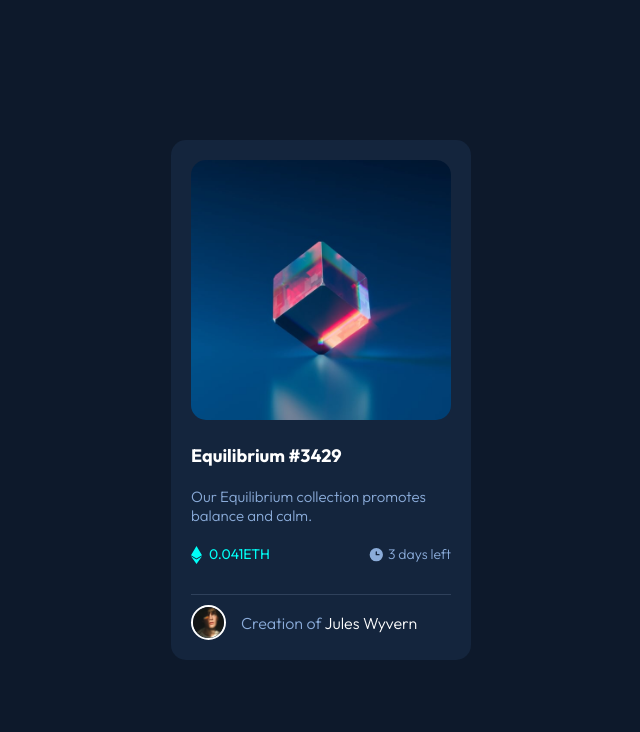
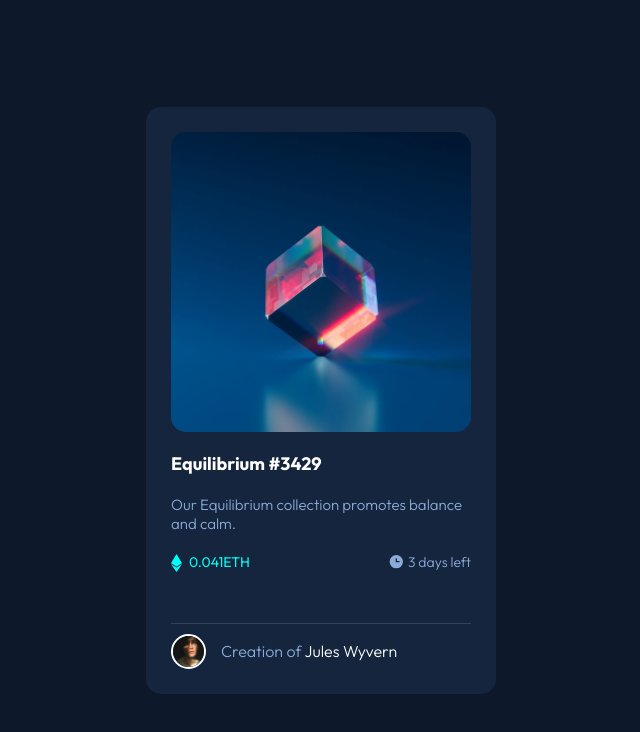
Before and after one commit to cezarviana/challenge-frontend-mentor-nft-preview-card-component, a plain HTML site: page index.html in a window 1280 px wide. Shown: the whole page, without its empty margins (319-959 px from the left). Drawn offline with Linux system fonts and the light colour scheme.

Commit message:
<modified>: inserção dos :hover, imagens pelo style.css, identação e refatoração.

```diff
--- a/index.html
+++ b/index.html
@@ -16,7 +16,7 @@
     <link rel="preconnect" href="https://fonts.gstatic.com" crossorigin>
     <link href="https://fonts.googleapis.com/css2?family=Outfit:wght@100..900&display=swap" rel="stylesheet">
 
-    <!-- TIME 46min -->
+    <!-- TIME 2:13min -->
     <!-- https://www.frontendmentor.io/challenges/nft-preview-card-component-SbdUL_w0U/hub -->
 
 </head>
@@ -51,7 +51,7 @@
             <div class="creator">
                 <img src="src/images/image-avatar.png" alt="Creator Avatar">
 
-                <p>Creation of <a class="creator-name" href="">Jules Wyvern</a></p>
+                <p class="text">Creation of <a class="creator-name" href="">Jules Wyvern</a></p>
 
             </div>
 
--- a/src/css/style.css
+++ b/src/css/style.css
@@ -8,30 +8,65 @@ main {
     align-items: center;
     justify-content: center;
     height: 100vh;
+    padding: 0 25px;
 }
 
 .card {
     display: flex;
     flex-direction: column;
     background-color: var(--card-bg);
-    max-width: 300px;
-    height: 520px;
+    max-width: 350px;
     border-radius: 15px;
-    padding: 20px;
+    padding: 25px;
 }
 
-.card-image {
+.card .image-link {
+    position: relative;
+    display: flex;
+}
+
+.card .image-link .card-image {
     border-radius: 15px;
     width: 100%;
+    height: 100%;
 }
 
-.card-title {
+.card .image-link::before{
+    content: '';
+    background-color: var(--eth-text-color);
+    width: 100%;
+    height: 100%;
+    position: absolute;
+    opacity: 0;
+    transition: 0.3s ease-in;
+    border-radius: 15px;
+}
+
+.card .image-link::after {
+    content: '';
+    background: url(../images/icon-view.svg) no-repeat center;
+    position: absolute;
+    width: 100%;
+    height: 100%;
+    opacity: 0;
+    transition: 0.3s ease-in;
+}
+
+.card .image-link:hover::before {
+    opacity: 0.4;
+}
+
+.card .image-link:hover::after {
+    opacity: 1;
+}
+
+.card .card-title {
     color: var(--title-color);
     margin-top: 20px;
     font-size: 18px;
 }
 
-.card-description {
+.card .card-description {
     margin-top: 20px;
     font-size: 15px;
 }
@@ -43,7 +78,7 @@ main {
     font-weight: 300;
 }
 
-.nft-info {
+.card .nft-info {
     display: flex;
     flex-direction: row;
     justify-content: space-between;
@@ -65,9 +100,6 @@ main {
 .nft-info .days-left::before {
     content: '';
     background: url(../images/icon-clock.svg) no-repeat center;
-    /* background-image: url(../images/icon-clock.svg) no repeat;
-    background-repeat: no-repeat;
-    background-position: center; */
     width: 15px;
     display: inline-block;
     margin-right: 4px;
@@ -82,7 +114,6 @@ main {
     display: inline-block;
     margin-right: 7px;
 }
-
 
 .card .creator {
     display: flex;
@@ -103,15 +134,11 @@ main {
     margin-left: 15px;
 }
 
-.creator a {
+.card .creator .text .creator-name {
     color: var(--title-color);
 }
 
-.card a :hover {
-    transition: 0.3s;
+.card .card-title:hover,
+.card .creator .text .creator-name:hover {
     color: var(--eth-text-color);
 }
-
-.creator a :hover {
-    color: var(--eth-text-color);
-}
```
